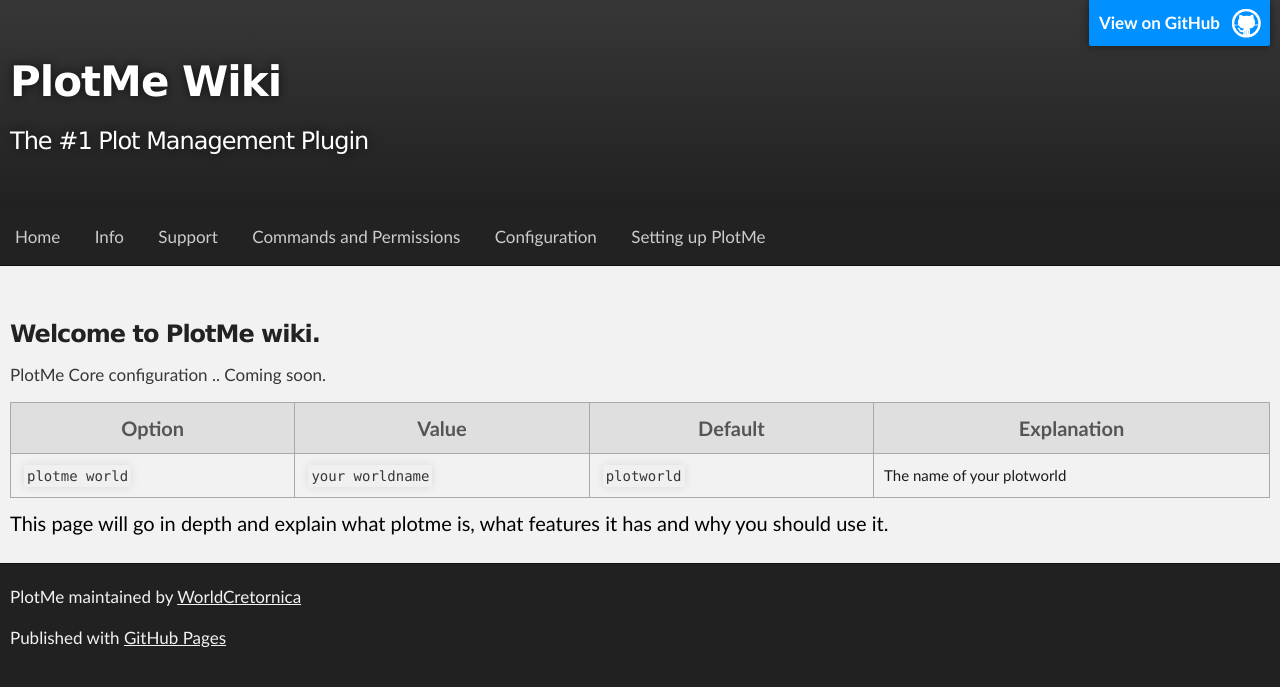
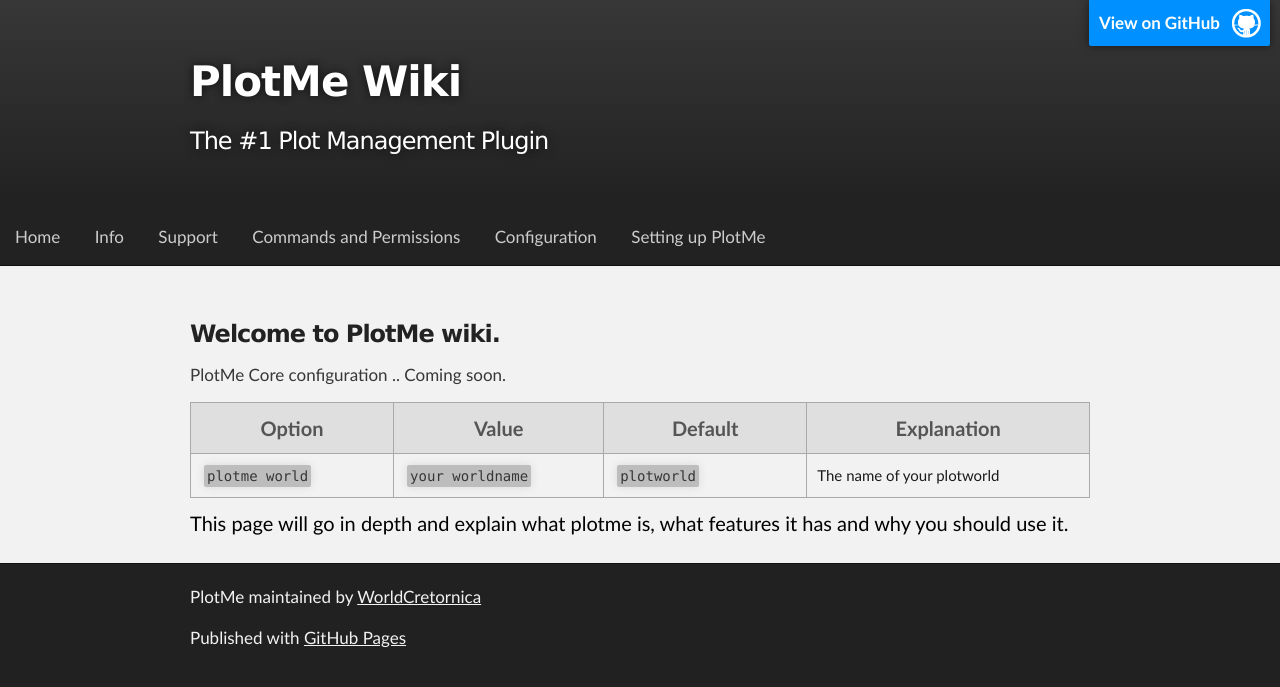
Before and after one commit to WorldCretornica/PlotMe-Core, a PHP site: page /core-config.html in a window 1280 px wide. Shown: the top 687 px of the page. Run offline with PHP 8.4, Linux system fonts and the light colour scheme; some libraries are stand-ins or nearby versions.

Commit message:
Update stylesheet.css

```diff
--- a/stylesheets/stylesheet.css
+++ b/stylesheets/stylesheet.css
@@ -305,7 +305,7 @@ code {
   padding: 3px;
   margin: 0 3px;
   box-shadow: 0 0 10px rgba(0,0,0,.1);
-  background-color:#F0F0F0;
+  background-color:#BDBDBD;
   color:#363636;
 }
 
@@ -375,6 +375,7 @@ Full-Width Styles
 .inner {
   position: center;
   min-width:100px;
+  max-width:900px;
   padding: 10px 10px;
   margin: auto;
 }
```
